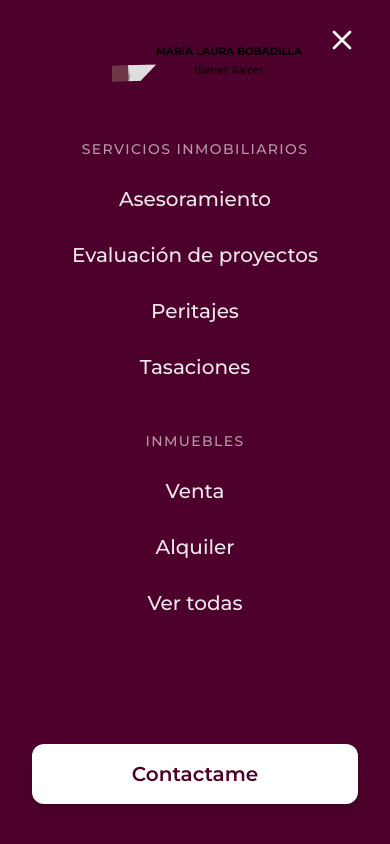
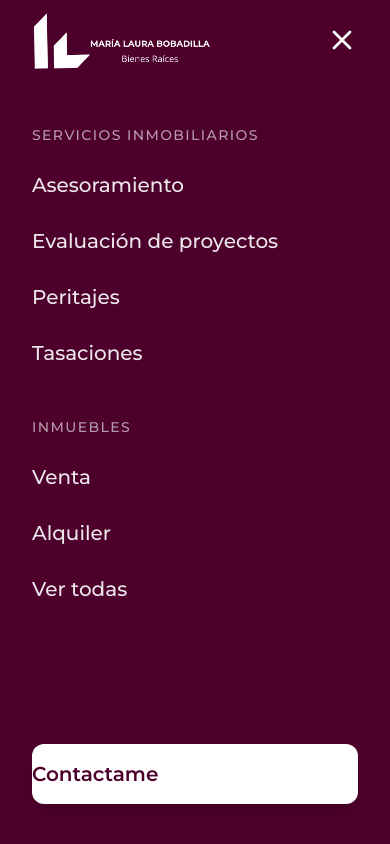
Before and after one commit to fabrizzio1822/inmobiliaria-prueba, a Next.js app: page /servicios-inmobiliarios/evaluacion in a window 390 px wide. Both pictures are taken after a click on the button "Menú". Shown: the top 844 px of the page. Built offline with nearby package versions, Linux system fonts and the light colour scheme; a web font is replaced by a local one.

Commit message:
v2/9-04:38

```diff
--- a/components/Header/Header.js
+++ b/components/Header/Header.js
@@ -86,10 +86,10 @@ export function Header() {
         >
           <X className="h-8 w-8" />
         </button>
-        <ul className="w-full px-8 text-center flex flex-col items-center justify-center h-full">
-          <li className="w-full mb-4 flex justify-center">
+        <ul className="w-full px-8 text-left flex flex-col justify-center h-full">
+          <li className="w-full mb-4 flex justify-start">
             <Link href="/" className="block py-3 transition-colors" onClick={closeMenu}>
-              <Image src="/assets/logo1.png" width={220} height={70} alt="Inicio" className="mx-auto" />
+              <Image src="/assets/logo1.png" width={180} height={60} alt="Inicio" className="brightness-0 invert" />
             </Link>
           </li>
           <li className="w-full mt-6 mb-4">
--- a/components/Servicios/Servicios.js
+++ b/components/Servicios/Servicios.js
@@ -39,14 +39,14 @@ const ServiceItem = ({ service, index }) => {
                 return;
             }
 
-            // On mobile, trigger when the item crosses the vertical center of the screen
+            // On mobile, trigger when the item crosses the exact vertical center of the screen
             observer = new IntersectionObserver(
                 ([entry]) => {
                     setIsActive(entry.isIntersecting);
                 },
                 {
                     root: null,
-                    rootMargin: "-45% 0px -45% 0px",
+                    rootMargin: "-50% 0px -49% 0px", // 1% slice precisely at the center
                     threshold: 0
                 }
             );
```
Also changed, not shown: public/assets/hero-2-mobile.jpg, public/assets/hero-3-mobile.jpg.
